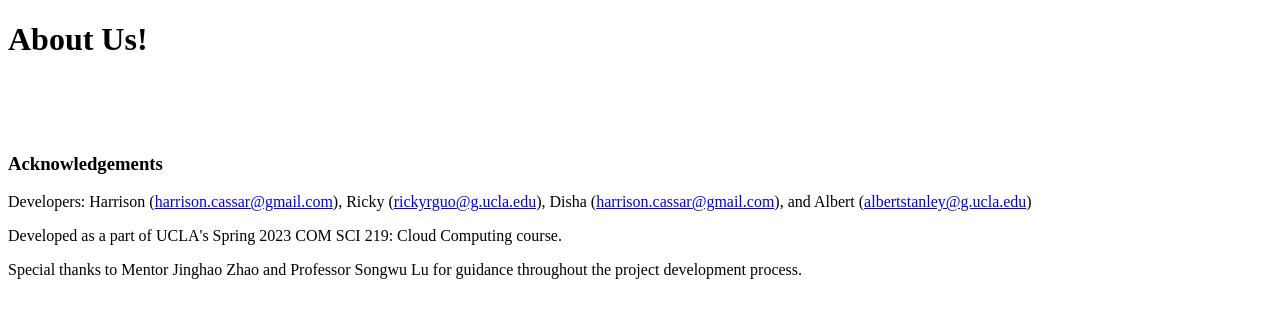
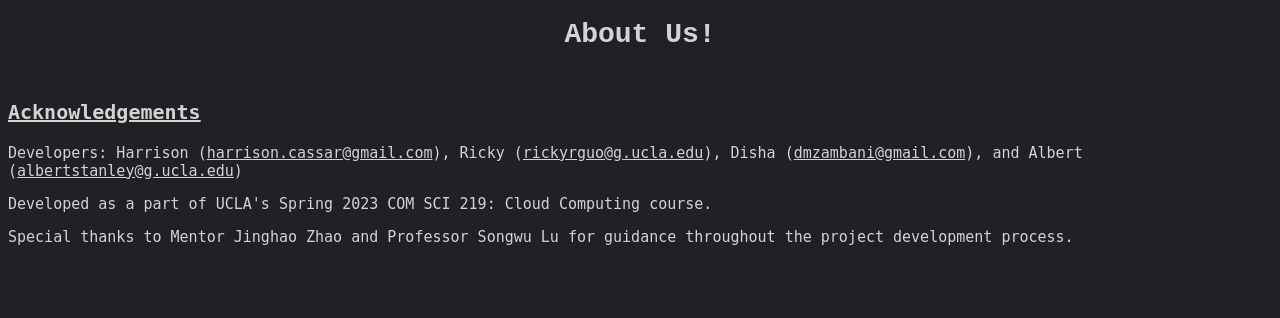
Before and after one commit to harrisonCassar/CS219-Cloud-IoT-Management-SIM-Card, a Flask app: page /about in a window 1280 px wide. Shown: the top 318 px of the page. Run offline with Flask 2, Linux system fonts and the light colour scheme; some libraries are stand-ins or nearby versions.

Commit message:
Update about.html

```diff
--- a/flask_server/templates/about.html
+++ b/flask_server/templates/about.html
@@ -5,6 +5,49 @@
     <title>About Us! - CS219</title>
     <meta name="viewport" content="width=device-width, initial-scale=1.0">
   </head>
+  <style>
+     body {
+        background-color: #202124;
+        color: #D3D3D3;
+      }
+
+      .container {
+        max-width: 800px;
+        margin: 0 auto;
+        padding: 20px;
+      }
+
+      h1 {
+        font-size: 28px;
+        text-align: center;
+        font-family: 'Courier New', Courier, monospace, sans-serif;
+      }
+
+      h3 {
+        font-size: 20px;
+        text-decoration: underline;
+        font-family: DejaVu Sans Mono, monospace;
+      }
+
+      p {
+        font-size: 15px;
+        font-family: DejaVu Sans Mono, monospace;
+      }
+
+      a {
+        color: #D3D3D3;
+      }
+
+      a:hover {
+        text-decoration: underline;
+      }
+
+      footer {
+        margin-top: 50px;
+      }
+
+
+  </style>
   <body>
 
     {% import "bootstrap/wtf.html" as wtf %}
@@ -13,13 +56,9 @@
 
     <h1>About Us!</h1>
 
-    <br>
-    <br>
-    <br>
-
     <footer>
       <h3>Acknowledgements</h3>
-      <p>Developers: Harrison (<a href="mailto:harrison.cassar@gmail.com">harrison.cassar@gmail.com</a>), Ricky (<a href="mailto:rickyrguo@g.ucla.edu">rickyrguo@g.ucla.edu</a>), Disha (<a href="mailto:harrison.cassar@gmail.com">harrison.cassar@gmail.com</a>), and Albert (<a href="mailto:albertstanley@g.ucla.edu">albertstanley@g.ucla.edu</a>)</p>
+      <p>Developers: Harrison (<a href="mailto:harrison.cassar@gmail.com">harrison.cassar@gmail.com</a>), Ricky (<a href="mailto:rickyrguo@g.ucla.edu">rickyrguo@g.ucla.edu</a>), Disha (<a href="mailto:dmzambani@gmail.com">dmzambani@gmail.com</a>), and Albert (<a href="mailto:albertstanley@g.ucla.edu">albertstanley@g.ucla.edu</a>)</p>
       <p>Developed as a part of UCLA's Spring 2023 COM SCI 219: Cloud Computing course.</p>
       <p>Special thanks to Mentor Jinghao Zhao and Professor Songwu Lu for guidance throughout the project development process. </p>
     </footer>
```
